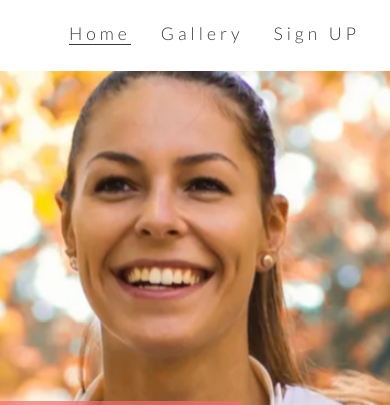
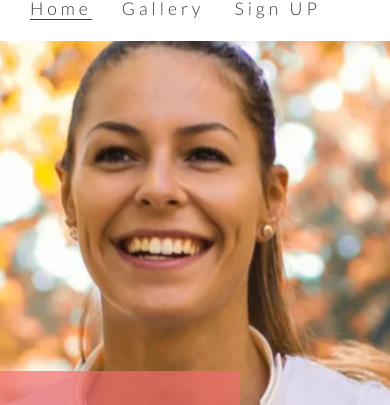
Before and after one commit to Dabronzo/love-runnig, a plain HTML site: page index.html in a window 390 px wide. Shown: the part 79-484 px from the top of the page. Drawn offline with nearby package versions, Linux system fonts and the light colour scheme.

Commit message:
menu on the top responsible

```diff
--- a/assets/css/style.css
+++ b/assets/css/style.css
@@ -286,6 +286,8 @@ footer ul i{
 
 /* Media queries*/
 
+/*For tablets and bigger screens*/
+
 /*Changing the leyout of the website if the screen width is lower of 1200 px*/
 @media screen and (max-width: 1200px) {
     #ethos_club{
@@ -320,3 +322,17 @@ footer ul i{
     }
 
 }
+
+/*For smaller devices with max 950px*/
+
+@media screen and (max-width: 950px) {
+
+    #menu{
+        clear:left;
+        float:left;
+        margin-left:30px;
+        margin-bottom:20px;
+        line-height: 25px;
+    }
+
+}
```
